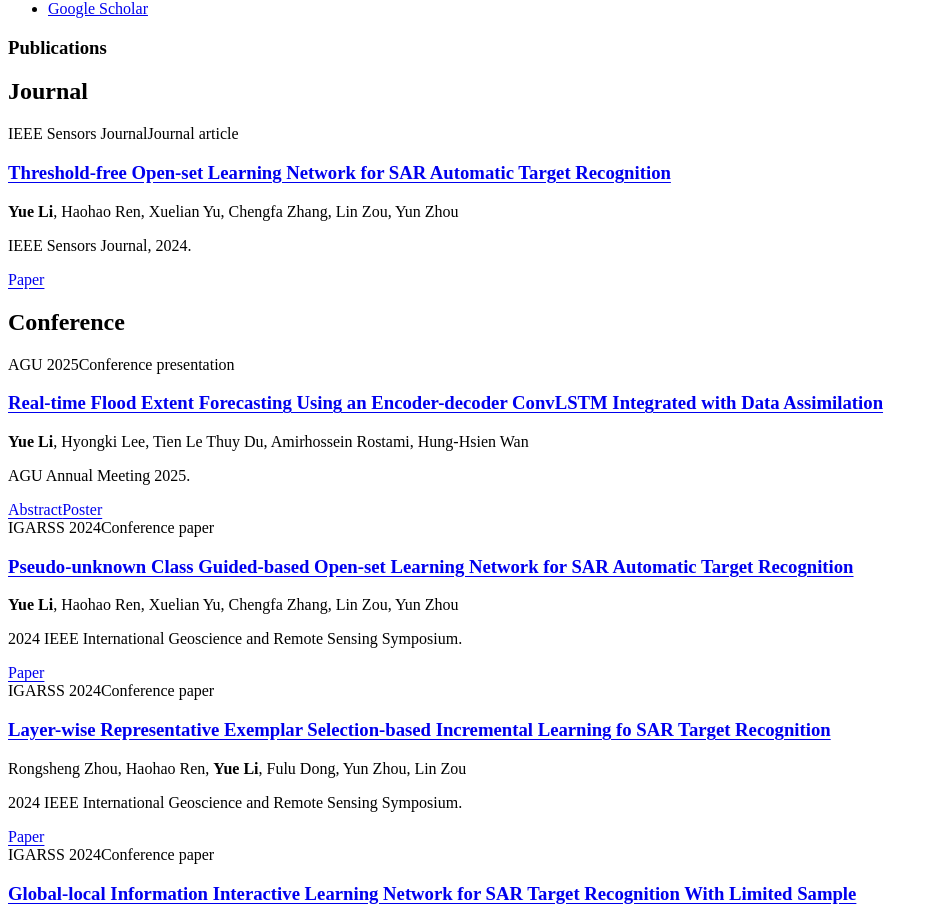
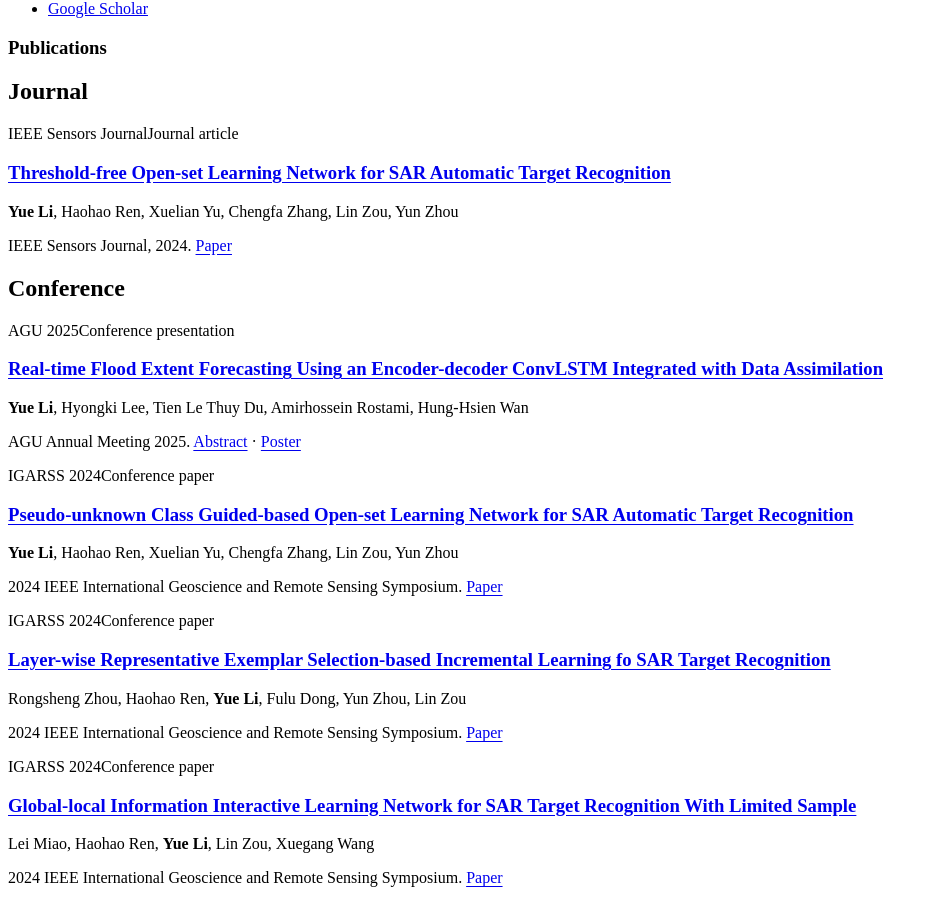
Before and after one commit to LunaLeeYue/LunaLeeYue.github.io, a Jekyll site: the page built from _pages/includes/pub.md, in a window 1280 px wide. Shown: the part 713-1636 px from the top of the page, without its empty margins (0-938 px from the left). Built offline with Jekyll 4.4.1, drawn with Linux system fonts in a browser that asks for light colours; our own code applies the rules of GitHub Pages for plain Markdown files.

Commit message:
Place plain publication links inline with venue

```diff
--- a/_pages/includes/pub.md
+++ b/_pages/includes/pub.md
@@ -6,8 +6,7 @@
 <div class="publication-meta"><span class="venue-label">IEEE Sensors Journal</span><span>Journal article</span></div>
 <h3><a style="text-decoration:underline;text-underline-offset:3px" href="/papers/Threshold-free Open-set Learning Network for SAR Automatic Target Recognition.pdf">Threshold-free Open-set Learning Network for SAR Automatic Target Recognition</a></h3>
 <p class="publication-authors"><strong>Yue Li</strong>, Haohao Ren, Xuelian Yu, Chengfa Zhang, Lin Zou, Yun Zhou</p>
-<p class="publication-venue">IEEE Sensors Journal, 2024.</p>
-<div class="publication-links"><a style="text-decoration:underline;text-underline-offset:3px" href="/papers/Threshold-free Open-set Learning Network for SAR Automatic Target Recognition.pdf">Paper</a></div>
+<p class="publication-venue">IEEE Sensors Journal, 2024. <a style="text-decoration:underline;text-underline-offset:3px;font-style:normal" href="/papers/Threshold-free Open-set Learning Network for SAR Automatic Target Recognition.pdf">Paper</a></p>
 </article>
 
 ## Conference
@@ -16,32 +15,28 @@
 <div class="publication-meta"><span class="venue-label">AGU 2025</span><span>Conference presentation</span></div>
 <h3><a style="text-decoration:underline;text-underline-offset:3px" href="https://ui.adsabs.harvard.edu/abs/2025AGUFMH21U.1255L/abstract">Real-time Flood Extent Forecasting Using an Encoder-decoder ConvLSTM Integrated with Data Assimilation</a></h3>
 <p class="publication-authors"><strong>Yue Li</strong>, Hyongki Lee, Tien Le Thuy Du, Amirhossein Rostami, Hung-Hsien Wan</p>
-<p class="publication-venue">AGU Annual Meeting 2025.</p>
-<div class="publication-links"><a style="text-decoration:underline;text-underline-offset:3px" href="https://ui.adsabs.harvard.edu/abs/2025AGUFMH21U.1255L/abstract">Abstract</a><a style="text-decoration:underline;text-underline-offset:3px" href="/papers/AGU25_Poster_Yue.pdf">Poster</a></div>
+<p class="publication-venue">AGU Annual Meeting 2025. <a style="text-decoration:underline;text-underline-offset:3px;font-style:normal" href="https://ui.adsabs.harvard.edu/abs/2025AGUFMH21U.1255L/abstract">Abstract</a> · <a style="text-decoration:underline;text-underline-offset:3px;font-style:normal" href="/papers/AGU25_Poster_Yue.pdf">Poster</a></p>
 </article>
 
 <article class="publication-card">
 <div class="publication-meta"><span class="venue-label">IGARSS 2024</span><span>Conference paper</span></div>
 <h3><a style="text-decoration:underline;text-underline-offset:3px" href="/papers/Pseudo-unknown Class Guided-based Open-set Learning Network for SAR Automatic Target Recognition.pdf">Pseudo-unknown Class Guided-based Open-set Learning Network for SAR Automatic Target Recognition</a></h3>
 <p class="publication-authors"><strong>Yue Li</strong>, Haohao Ren, Xuelian Yu, Chengfa Zhang, Lin Zou, Yun Zhou</p>
-<p class="publication-venue">2024 IEEE International Geoscience and Remote Sensing Symposium.</p>
-<div class="publication-links"><a style="text-decoration:underline;text-underline-offset:3px" href="/papers/Pseudo-unknown Class Guided-based Open-set Learning Network for SAR Automatic Target Recognition.pdf">Paper</a></div>
+<p class="publication-venue">2024 IEEE International Geoscience and Remote Sensing Symposium. <a style="text-decoration:underline;text-underline-offset:3px;font-style:normal" href="/papers/Pseudo-unknown Class Guided-based Open-set Learning Network for SAR Automatic Target Recognition.pdf">Paper</a></p>
 </article>
 
 <article class="publication-card">
 <div class="publication-meta"><span class="venue-label">IGARSS 2024</span><span>Conference paper</span></div>
 <h3><a style="text-decoration:underline;text-underline-offset:3px" href="/papers/Layer-wise Representative Exemplar Selection-based Incremental Learning for SAR Target Recognition.pdf">Layer-wise Representative Exemplar Selection-based Incremental Learning fo SAR Target Recognition</a></h3>
 <p class="publication-authors">Rongsheng Zhou, Haohao Ren, <strong>Yue Li</strong>, Fulu Dong, Yun Zhou, Lin Zou</p>
-<p class="publication-venue">2024 IEEE International Geoscience and Remote Sensing Symposium.</p>
-<div class="publication-links"><a style="text-decoration:underline;text-underline-offset:3px" href="/papers/Layer-wise Representative Exemplar Selection-based Incremental Learning for SAR Target Recognition.pdf">Paper</a></div>
+<p class="publication-venue">2024 IEEE International Geoscience and Remote Sensing Symposium. <a style="text-decoration:underline;text-underline-offset:3px;font-style:normal" href="/papers/Layer-wise Representative Exemplar Selection-based Incremental Learning for SAR Target Recognition.pdf">Paper</a></p>
 </article>
 
 <article class="publication-card">
 <div class="publication-meta"><span class="venue-label">IGARSS 2024</span><span>Conference paper</span></div>
 <h3><a style="text-decoration:underline;text-underline-offset:3px" href="/papers/Global-local Information Interactive Learning Network For SAR Target Recognition.pdf">Global-local Information Interactive Learning Network for SAR Target Recognition With Limited Sample</a></h3>
 <p class="publication-authors">Lei Miao, Haohao Ren, <strong>Yue Li</strong>, Lin Zou, Xuegang Wang</p>
-<p class="publication-venue">2024 IEEE International Geoscience and Remote Sensing Symposium.</p>
-<div class="publication-links"><a style="text-decoration:underline;text-underline-offset:3px" href="/papers/Global-local Information Interactive Learning Network For SAR Target Recognition.pdf">Paper</a></div>
+<p class="publication-venue">2024 IEEE International Geoscience and Remote Sensing Symposium. <a style="text-decoration:underline;text-underline-offset:3px;font-style:normal" href="/papers/Global-local Information Interactive Learning Network For SAR Target Recognition.pdf">Paper</a></p>
 </article>
 
 <!--
```
